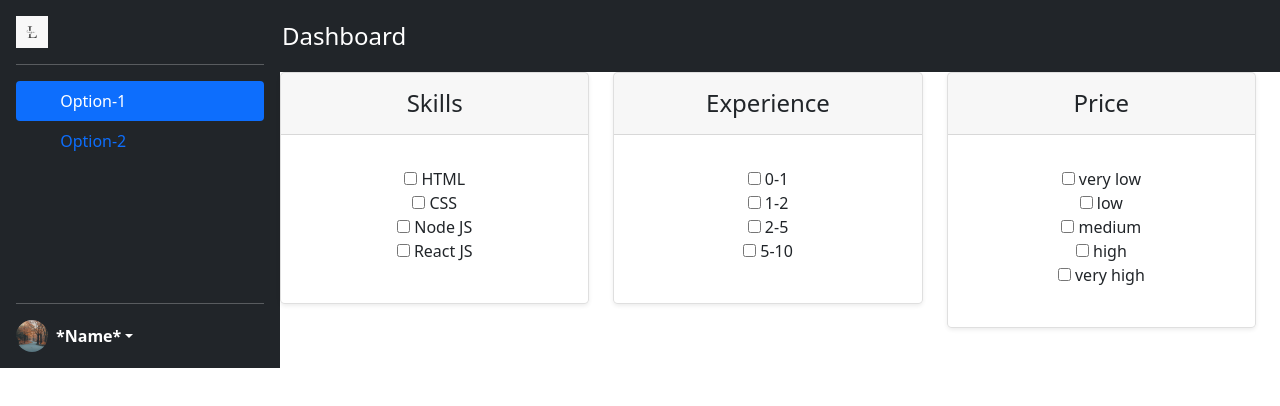
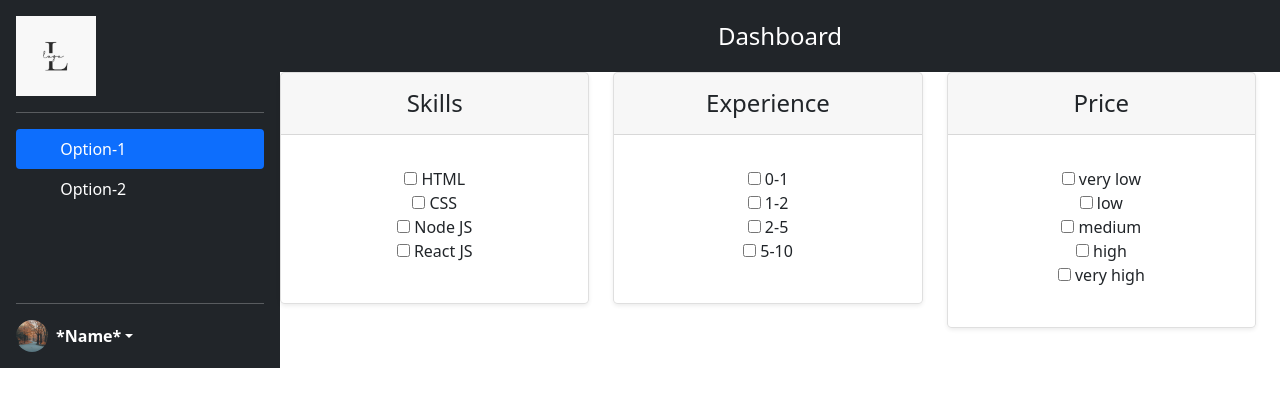
Before and after one commit to vanshajkataria/Avllo_Project-2, a plain HTML site: page index.html in a window 1280 px wide. Drawn offline with nearby package versions, Linux system fonts and the light colour scheme.

Commit message:
Update sidebar.css

```diff
--- a/css/sidebar.css
+++ b/css/sidebar.css
@@ -21,13 +21,18 @@ main {
 }
 
 .clogo{
-  height: 32px;
-  width: 32px;
+  height: 80px;
+  width: 80px;
+  align-content: center;
+  margin: auto;
 }
 .sb{
   padding-left: 25px;
 }
 
+.nav-link{
+  color: white;
+}
 
 .nav-pills{
   margin-bottom: auto;
@@ -36,6 +41,8 @@ main {
 .greet{
   color: white;
   padding: 2px;
+  align-content: center;
+  margin: auto;
 }
 
 .content{
```
